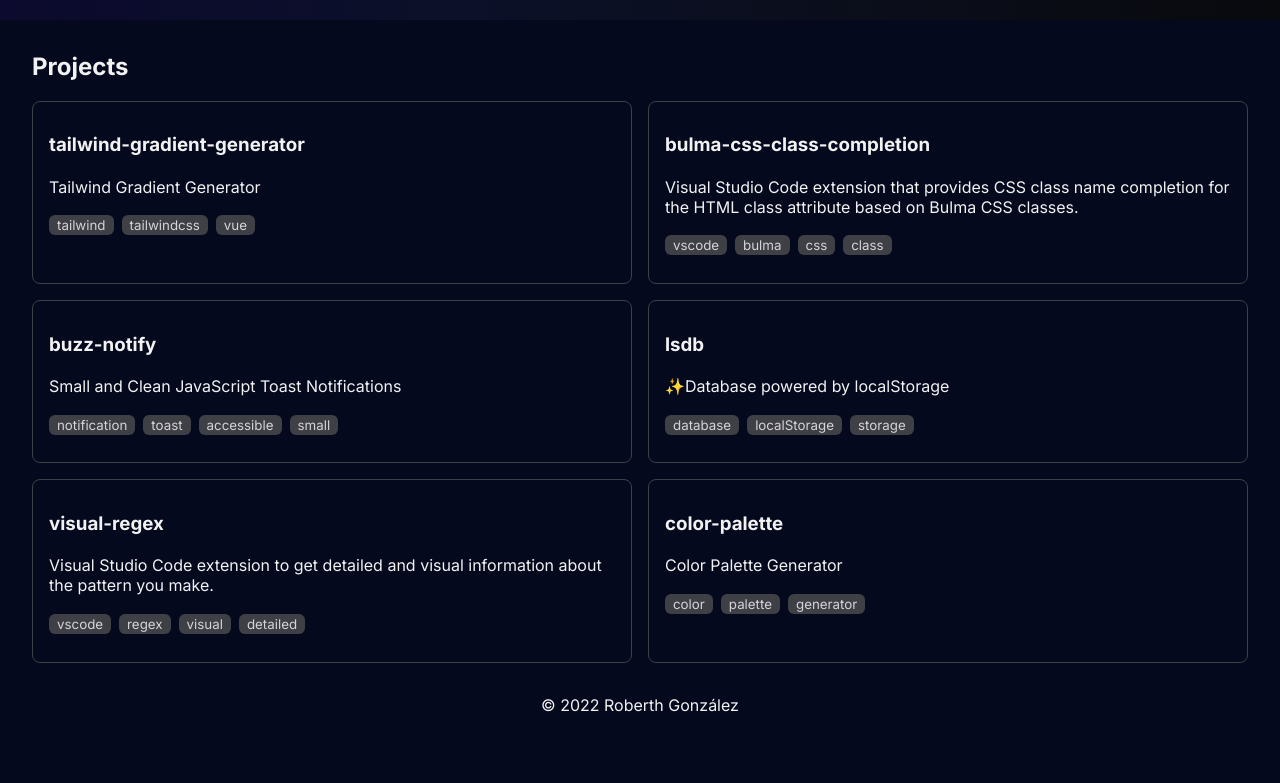
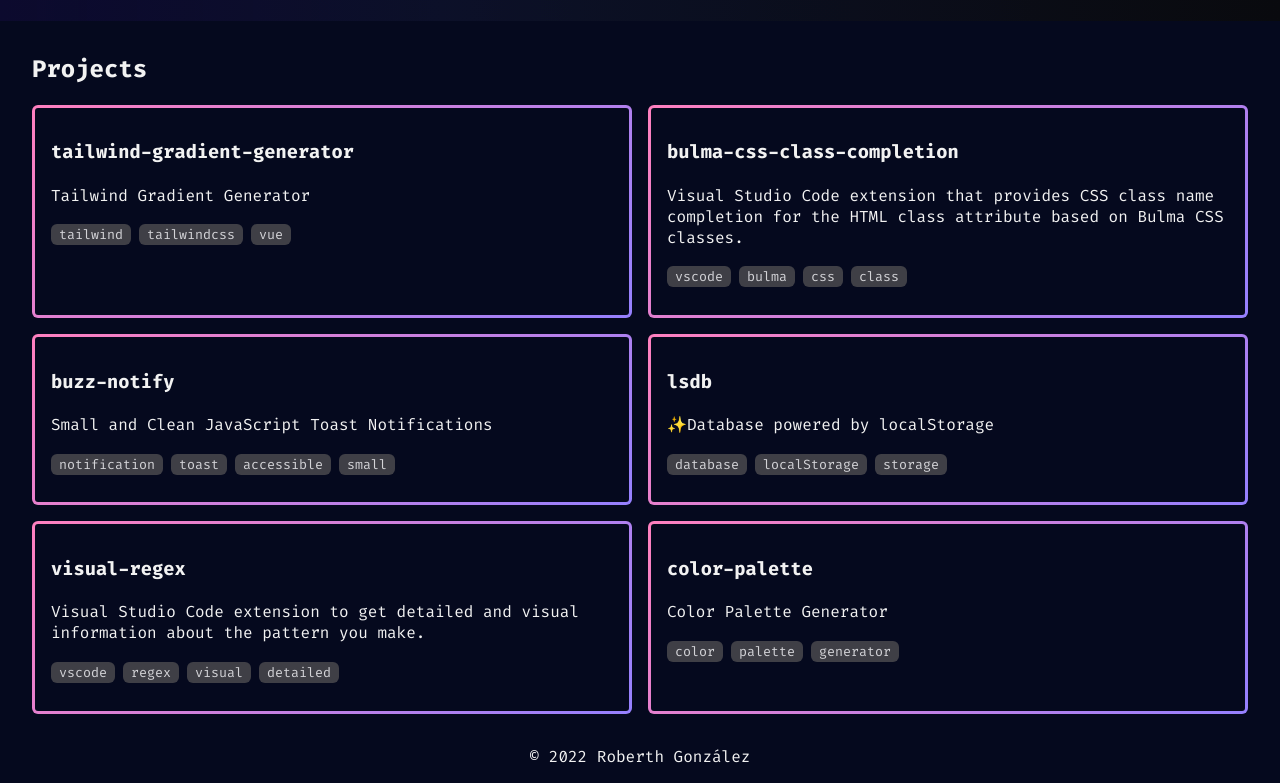
Before and after one commit to HolaSoyGonZzA/roberth.me, an Astro site: page / in a window 1280 px wide. Shown: the part 380-1163 px from the top of the page. Before the commit the page ends 1111 px from the top, so only its background shows below. Built offline with nearby package versions, Linux system fonts and the light colour scheme; Astro itself is replaced by a stand-in of ours.

Commit message:
feat: omg

```diff
--- a/src/components/Card/Card.css
+++ b/src/components/Card/Card.css
@@ -1,15 +1,24 @@
 .card {
   color: var(--color);
-  padding: 0.8em 1em;
-  border-radius: 0.5rem;
-  border: 1px solid #3f3f46;
+  border: double 3px transparent;
+  background-image: linear-gradient(var(--c-black), var(--c-black)),
+                    linear-gradient(135deg, #ff80bf, #9580ff);
+  background-origin: border-box;
+  background-clip: content-box, border-box;
+  border-radius: 0.375rem;
   cursor: pointer;
+}
+
+.card:hover {
+  transition: all 0.15s cubic-bezier(.4,0,.2,1);
+  transform: scale(1.01);
 }
 
 .card a {
   display: flex;
   flex-direction: column;
   color: var(--c-white);
+  padding: 0.8em 1em;
   text-decoration: none;
 }
 
--- a/src/components/Nav.astro
+++ b/src/components/Nav.astro
@@ -39,7 +39,7 @@
   }
   .logo {
     font-weight: bold;
-    font-family: Inter, sans-serif;
+    font-family: 'Fira Code', sans-serif;
   }
   .link {
     color: var(--t-subdue);
--- a/src/styles/global.css
+++ b/src/styles/global.css
@@ -1,3 +1,5 @@
+@import url(https://fonts.googleapis.com/css2?family=Fira+Code:wght@300;400;500;600;700&display=swap);
+
 /* Global variables */
 :root {
   --c-black: #05091e;
@@ -14,7 +16,7 @@
   margin: 0;
   color: var(--c-white);
   background-color: var(--c-black);
-  font-family: "Inter", "system-ui", sans-serif;
+  font-family: "Fira Code", "system-ui", sans-serif;
 }
 
 * {
```
